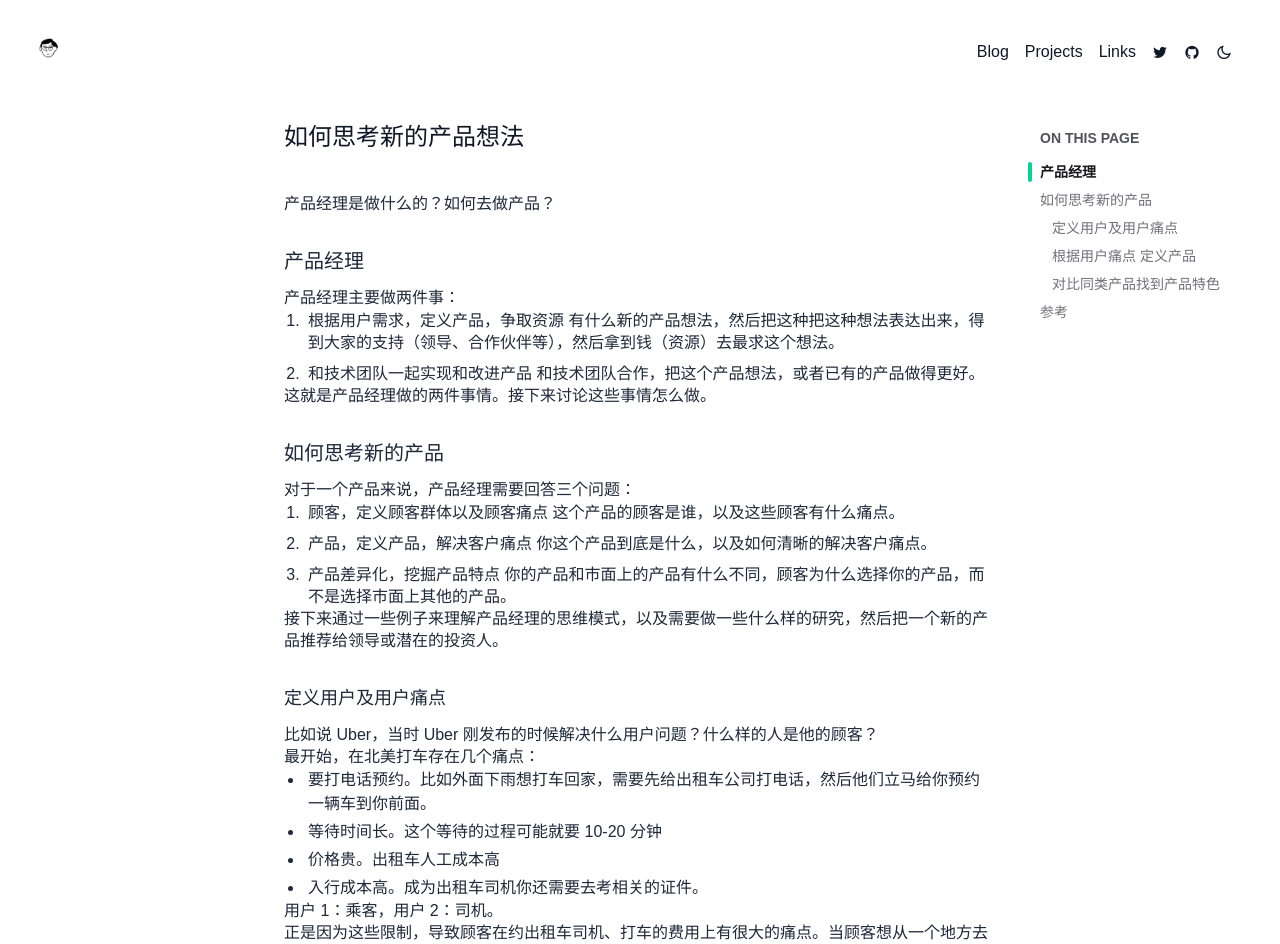
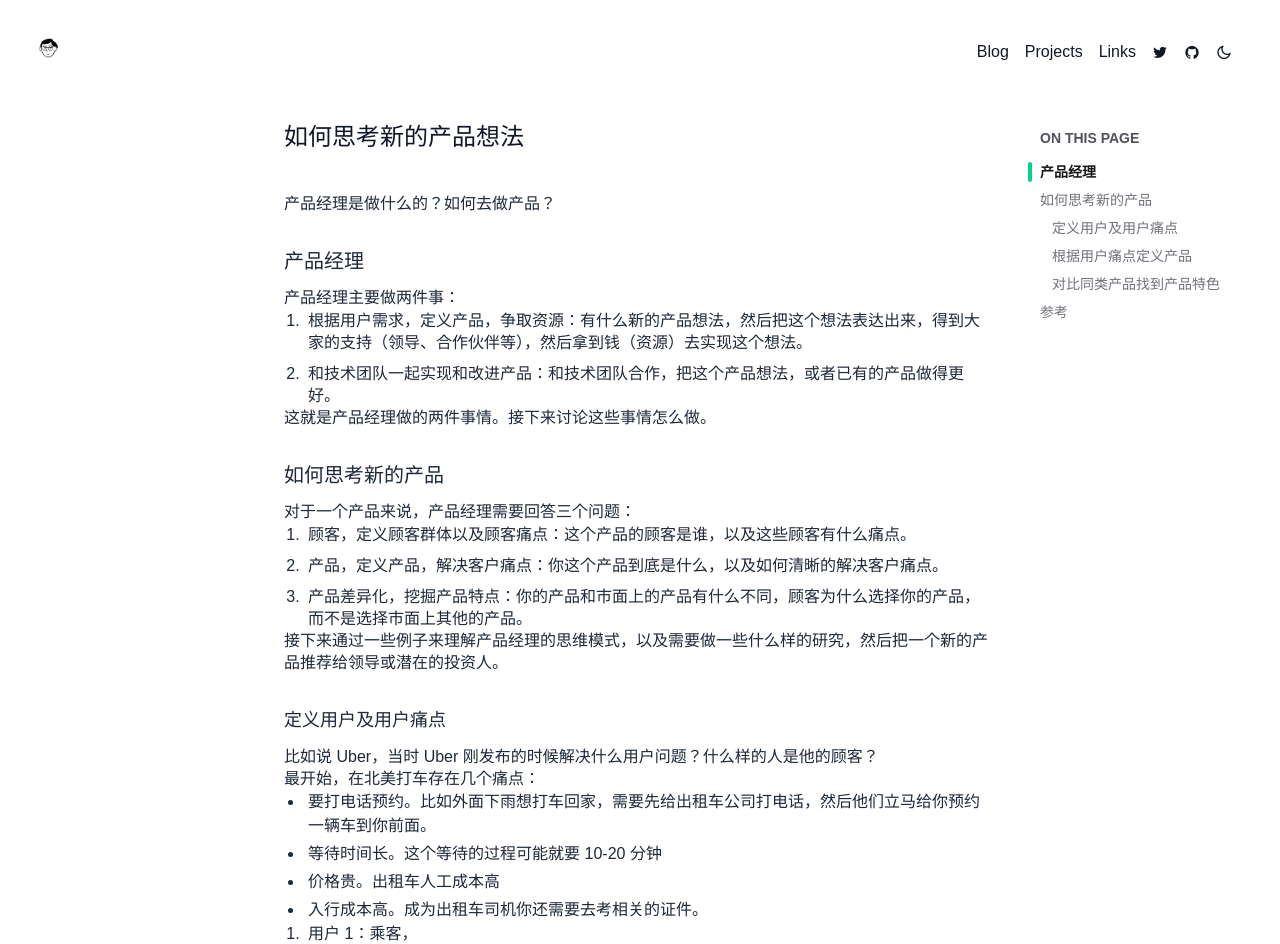
Before and after one commit to niexia/niexia.github.io, a Next.js app: page /posts/think/generating-new-product-ideas in a window 1280 px wide. Shown: the top 944 px of the page. Built offline with nearby package versions, Linux system fonts and the light colour scheme.

Commit message:
docs: improve clarity and formatting in product ideas article

```diff
--- a/app/posts/think/generating-new-product-ideas/page.mdx
+++ b/app/posts/think/generating-new-product-ideas/page.mdx
@@ -15,11 +15,9 @@ export const metadata = {
 
 产品经理主要做两件事：
 
-1. 根据用户需求，定义产品，争取资源
-有什么新的产品想法，然后把这种把这种想法表达出来，得到大家的支持（领导、合作伙伴等），然后拿到钱（资源）去最求这个想法。
+1. 根据用户需求，定义产品，争取资源：有什么新的产品想法，然后把这个想法表达出来，得到大家的支持（领导、合作伙伴等），然后拿到钱（资源）去实现这个想法。
 
-2. 和技术团队一起**实现和改进**产品
-和技术团队合作，把这个产品想法，或者已有的产品做得更好。
+2. 和技术团队一起**实现和改进**产品：和技术团队合作，把这个产品想法，或者已有的产品做得更好。
 
 
 这就是产品经理做的两件事情。接下来讨论这些事情怎么做。
@@ -28,14 +26,11 @@ export const metadata = {
 
 **对于一个产品来说，产品经理需要回答三个问题**：
 
-1. 顾客，定义顾客群体以及顾客痛点
-这个产品的顾客是谁，以及这些顾客有什么痛点。
+1. 顾客，定义顾客群体以及顾客痛点：这个产品的顾客是谁，以及这些顾客有什么痛点。
 
-2. 产品，定义产品，解决客户痛点
-你这个产品到底是什么，以及如何清晰的解决客户痛点。
+2. 产品，定义产品，解决客户痛点：你这个产品到底是什么，以及如何清晰的解决客户痛点。
 
-3. 产品差异化，挖掘产品特点
-你的产品和市面上的产品有什么不同，顾客为什么选择你的产品，而不是选择市面上其他的产品。
+3. 产品差异化，挖掘产品特点：你的产品和市面上的产品有什么不同，顾客为什么选择你的产品，而不是选择市面上其他的产品。
 
 接下来通过一些例子来理解产品经理的思维模式，以及需要做一些什么样的研究，然后把一个新的产品推荐给领导或潜在的投资人。
 
@@ -49,12 +44,13 @@ export const metadata = {
 - 价格贵。出租车人工成本高
 - 入行成本高。成为出租车司机你还需要去考相关的证件。
 
-用户 1：乘客，用户 2：司机。
+1. 用户 1：乘客，
+2. 用户 2：司机。
 
 正是因为这些限制，导致顾客在约出租车司机、打车的费用上有很大的痛点。当顾客想从一个地方去另一个地方的时候，面临很高的出租车费用和等待时间成本。
 
 
-### 根据用户痛点 定义产品
+### 根据用户痛点定义产品
 
 接下来讨论一下产品，这个时候我们就从产品经理的角度去看产品怎么做，产品怎么样一一对应的去解决客户的问题。
 
@@ -70,7 +66,7 @@ Uber 当时做了一些假设，就是当这个人想约出租车司机的时候
 
 **怎么样从顾客的痛点到解决方案，这中间其实有一个桥梁，这就是思维模式**。
 
-作为产品经理，要在表达这种思维模式上有很强的技能，这样你的领导才能审视你这个思维模式，理解你的思维模式是不是有道理的。他明白了你的思维模式后，才能理解你的产品。
+作为产品经理，要在表达这种思维模式上有很强的技能，这样你的领导才能审视你这个思维模式，理解你的思维模式是不是有道理的。**他明白了你的思维模式后，才能理解你的产品**。
 
 如果你只是说，这是问题，然后这是产品。那么哪怕你的想法再好，哪怕想法再正确，你的领导也很难理解这个产品是什么东西。
 
@@ -86,7 +82,7 @@ Uber 当时做了一些假设，就是当这个人想约出租车司机的时候
 
 - 远程交通
 
-当时已经有 [Lyft](https://www.lyft.com/) 存在了，但是它解决的事远程顾客和远程司机的问题。例如从西雅图 —— 波特兰，left 联系的是这样的顾客。但是在短途旅程中，比如在市内，其实是没有一个非常好的解决方案。
+当时已经有 [Lyft](https://www.lyft.com/) 存在了，但是它解决的是远程顾客和远程司机的问题。例如从西雅图 —— 波特兰，left 联系的是这样的顾客。但是在短途旅程中，比如在市内，其实是没有一个非常好的解决方案。
 
 - 短途通行
 
@@ -115,7 +111,7 @@ Differentiating Factor。这就是为什么顾客选择他，而不是 [Lyft](ht
 
 所以我们前面的这些想法，其实是一个 Vitamin，主要是改善用户体验。
 
-**另外我们还可以从 Uber 的角度去看待这个问题**，什么事情会让 Uber 不想去做这个功能？如果你发想 Uber 是很容易就可以做出这个功能的话，那其实我们在 offer 的这个新产品，有这个新功能，也不能有效阻止 Uber 进入这个新的 market。
+**另外我们还可以从 Uber 的角度去看待这个问题**，什么事情会让 Uber 不想去做这个功能？如果你发现 Uber 是很容易就可以做出这个功能的话，那其实我们在 offer 的这个新产品，有这个新功能，也不能有效阻止 Uber 进入这个新的 market。
 
 所以说  Differentiating Factor 很重要，它直接关系到这个顾客会用你的产品还是现有的产品。一般大家会说：
 
```
